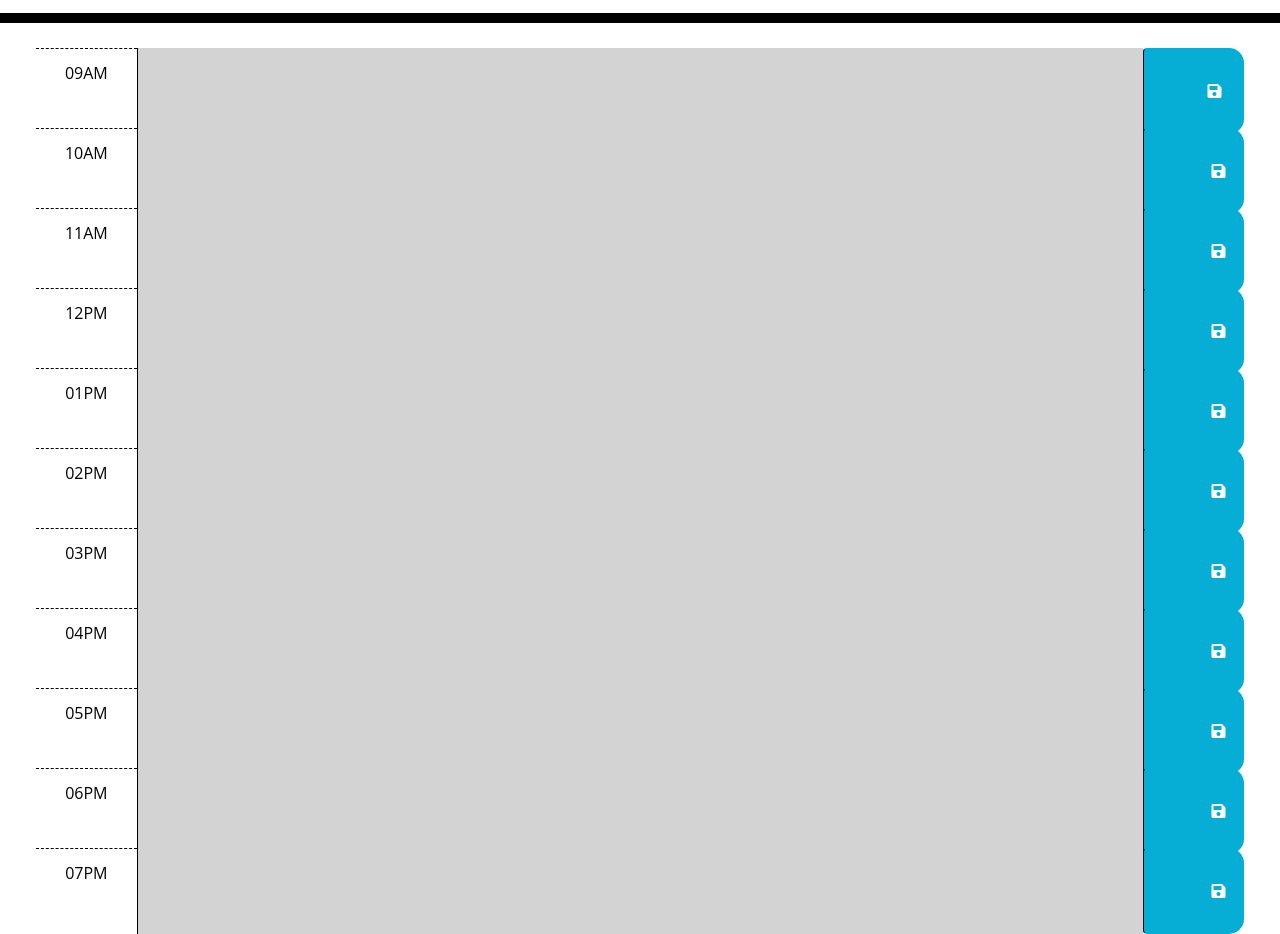
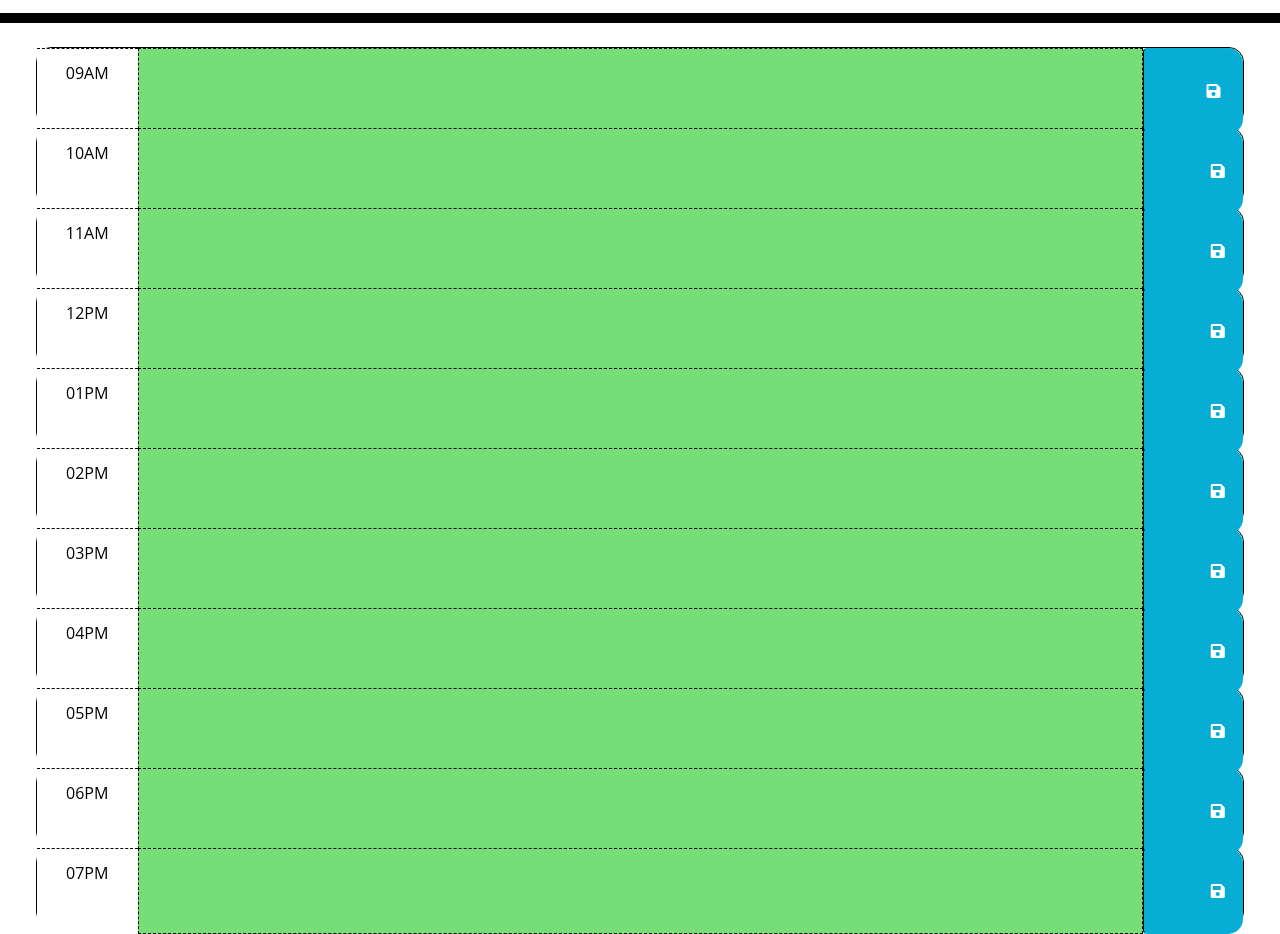
Before and after one commit to Avazquez736/module-05-challenge, a plain HTML site: page Develop/index.html in a window 1280 px wide. Shown: the part 240-1174 px from the top of the page. Drawn offline with nearby package versions, Linux system fonts and the light colour scheme.

Commit message:
deleted comments

```diff
--- a/Develop/index.html
+++ b/Develop/index.html
@@ -32,24 +32,25 @@
     </header>
     <div class="container-fluid px-5">
 
-      <div  class="row time-block">
+      <div id="09am" class="row time-block">
         <div class="col-2 col-md-1 hour text-center py-3">09AM</div>
-        <textarea class="col-8 col-md-10 description" rows="3" id="9" data-time="23"> </textarea>
+        <textarea class="col-8 col-md-10 description" rows="3" id="9" data-time="09"> </textarea>
         <button class="btn saveBtn col-2 col-md-1" aria-label="save">
           <i class="fas fa-save" aria-hidden="true"></i>
         </button>
       </div>
 
 
-        <div  class="row time-block">
+        <div id="10am" class="row time-block">
           <div class="col-2 col-md-1 hour text-center py-3">10AM</div>
           <textarea class="col-8 col-md-10 description" rows="3" id="10" data-time="10"> </textarea>
           <button class="btn saveBtn col-2 col-md-1" aria-label="save">
             <i class="fas fa-save" aria-hidden="true"></i>
           </button>
+
         </div>
 
-        <div class="row time-block">
+        <div id="11am" class="row time-block">
           <div class="col-2 col-md-1 hour text-center py-3">11AM</div>
           <textarea class="col-8 col-md-10 description" rows="3" id="11" data-time="11"> </textarea>
           <button class="btn saveBtn col-2 col-md-1" aria-label="save">
@@ -57,7 +58,7 @@
           </button>
         </div>
 
-        <div  class="row time-block">
+        <div id="12pm" class="row time-block">
           <div class="col-2 col-md-1 hour text-center py-3">12PM</div>
           <textarea class="col-8 col-md-10 description" rows="3" id="12" data-time="12"> </textarea>
           <button class="btn saveBtn col-2 col-md-1" aria-label="save">
@@ -65,7 +66,7 @@
           </button>
         </div>
 
-        <div  class="row time-block">
+        <div id="01pm" class="row time-block">
           <div class="col-2 col-md-1 hour text-center py-3">01PM</div>
           <textarea class="col-8 col-md-10 description" rows="3" id="13" data-time="13"> </textarea>
           <button class="btn saveBtn col-2 col-md-1" aria-label="save">
@@ -73,7 +74,7 @@
           </button>
         </div>
 
-        <div  class="row time-block">
+        <div id="02pm" class="row time-block">
           <div class="col-2 col-md-1 hour text-center py-3">02PM</div>
           <textarea class="col-8 col-md-10 description" rows="3" id="14" data-time="14"> </textarea>
           <button class="btn saveBtn col-2 col-md-1" aria-label="save">
@@ -81,7 +82,7 @@
           </button>
         </div>
 
-        <div  class="row time-block">
+        <div id="03pm" class="row time-block">
           <div class="col-2 col-md-1 hour text-center py-3">03PM</div>
           <textarea class="col-8 col-md-10 description" rows="3" id="15" data-time="15"> </textarea>
           <button class="btn saveBtn col-2 col-md-1" aria-label="save">
@@ -89,7 +90,7 @@
           </button>
         </div>
 
-        <div  class="row time-block ">
+        <div id="04pm" class="row time-block ">
           <div class="col-2 col-md-1 hour text-center py-3">04PM</div>
           <textarea class="col-8 col-md-10 description" rows="3" id="16" data-time="16"> </textarea>
           <button class="btn saveBtn col-2 col-md-1" aria-label="save">
@@ -97,7 +98,7 @@
           </button>
         </div>
 
-        <div  class="row time-block">
+        <div id="05pm" class="row time-block">
           <div class="col-2 col-md-1 hour text-center py-3">05PM</div>
           <textarea class="col-8 col-md-10 description" rows="3" id="17" data-time="17"> </textarea>
           <button class="btn saveBtn col-2 col-md-1" aria-label="save">
@@ -105,7 +106,7 @@
           </button>
         </div>
 
-        <div class="row time-block">
+        <div id="06pm" class="row time-block">
           <div class="col-2 col-md-1 hour text-center py-3">06PM</div>
           <textarea class="col-8 col-md-10 description" rows="3"  id="18" data-time="18"> </textarea>
           <button class="btn saveBtn col-2 col-md-1" aria-label="save">
@@ -113,7 +114,7 @@
           </button>
         </div>
 
-        <div class="row time-block">
+        <div id="07pm" class="row time-block">
           <div class="col-2 col-md-1 hour text-center py-3">07PM</div>
           <textarea class="col-8 col-md-10 description" rows="3" id="19" data-time="19"> </textarea>
           <button class="btn saveBtn col-2 col-md-1" aria-label="save">
--- a/Develop/script.js
+++ b/Develop/script.js
@@ -1,3 +1,4 @@
+// id's variables
 let nine = $("#9");
 let ten = $("#10");
 let eleven = $("#11");
@@ -9,18 +10,19 @@ let four = $("#16");
 let five = $("#17");
 let six = $("#18");
 let seven = $("#19");
-let hour = moment().format('k');
+let hour = moment().format('kk');
+let btnClicked = $(".saveBtn");
+let saveBttn = $(".btn");
 
-console.log(`Hour:${hour}`)
-// Date and Hour
 
+
+//date
 let clock = setInterval(() => {
   let moment1 = moment();
   $('#currentDay').html(`${moment1.format('dddd')} ${moment1.format(' MMMM DD YYYY')} `)
 }, 100);
 
-
-
+//array of id's
 let timesArray = [
     nine,
     ten,
@@ -34,9 +36,8 @@ let timesArray = [
     six,
     seven,
 ];
-console.log(nine.attr("data-time"))
 
-    // For coloring the past, present, and future time blocks
+//function to change background-color based on hour
 function changeColor(){
     for (let i = 0; i < timesArray.length; i++) {
         timesArray[i].removeClass("past future present");
@@ -53,12 +54,28 @@ function changeColor(){
         }
     }
   }
-
-// textarea elements
-
-
-
 changeColor();
 
+//saved locale storage
+function savedData() {
+  for (let el of timesArray) {
+      el.val(localStorage.getItem("timeBlock " + el.data("time")));
 
-// render schedule saved in local storage
+  }
+}
+savedData()
+
+// handles clicks
+function submit(event) {
+  event.preventDefault();
+
+  let click = $(event.currentTarget);
+
+  let placeText = click.siblings("textarea");
+
+  let targetBlock = placeText.data("time");
+
+  localStorage.setItem("timeBlock " +  targetBlock, placeText.val());
+}
+
+saveBttn.on("click", submit);
--- a/Develop/style.css
+++ b/Develop/style.css
@@ -36,13 +36,13 @@ header {
 }
 
 .form-control {
-  border: none;
+  border: dashed;
 }
 
 .row {
   white-space: pre-wrap;
   height: 80px;
-  border-top: 1px solid white;;
+  border: 1px solid black;;
 }
 
 body {
@@ -61,6 +61,9 @@ textarea {
 
 .description {
   white-space: pre-wrap;
+  border: dashed;
+  border-color: #000000;
+  border-width: 1px;
 }
 
 .time-block {
@@ -68,7 +71,13 @@ textarea {
 }
 
 .row {
-  border-top: 1px solid white;
+  border-top: 1px solid black;
+}
+.user-input{
+  border-radius: 15px;
+  white-space: pre-wrap;
+  height: 80px;
+  border-top:none;;
 }
 
 .hour {
```
Also changed, not shown: 1 other file.
